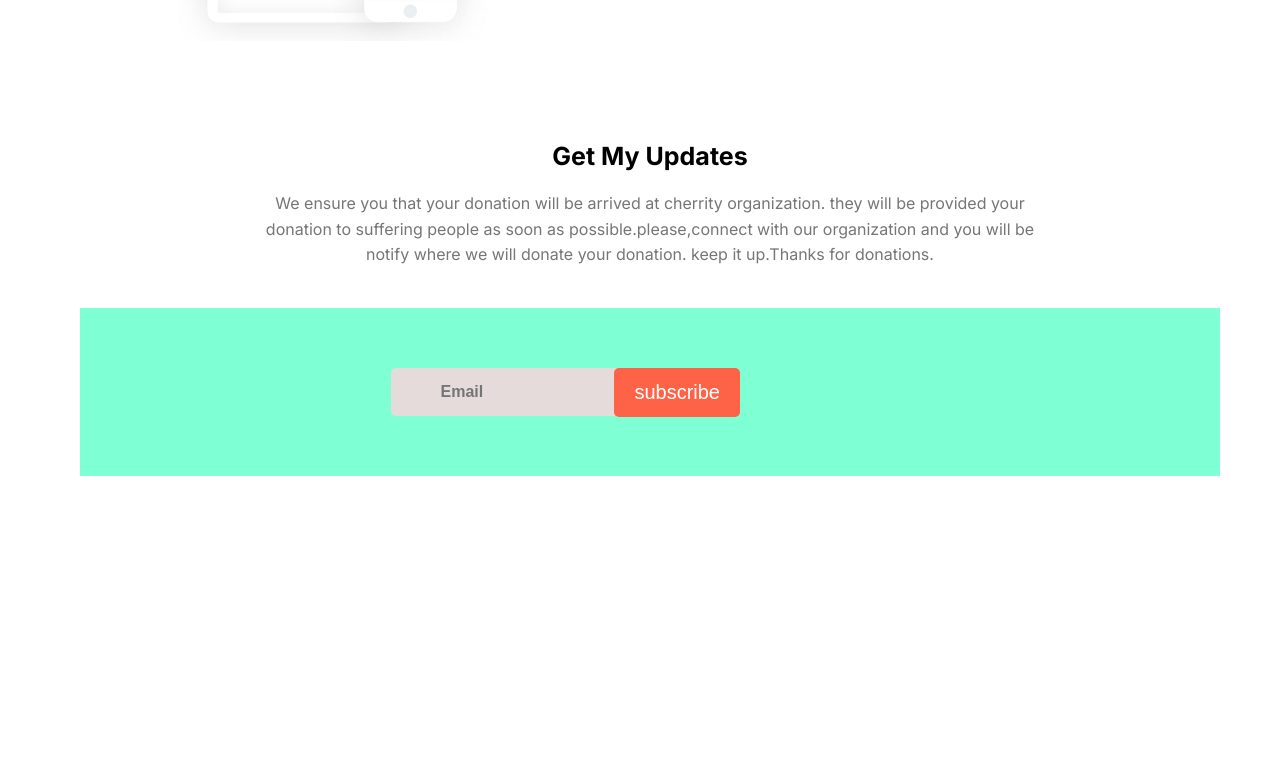
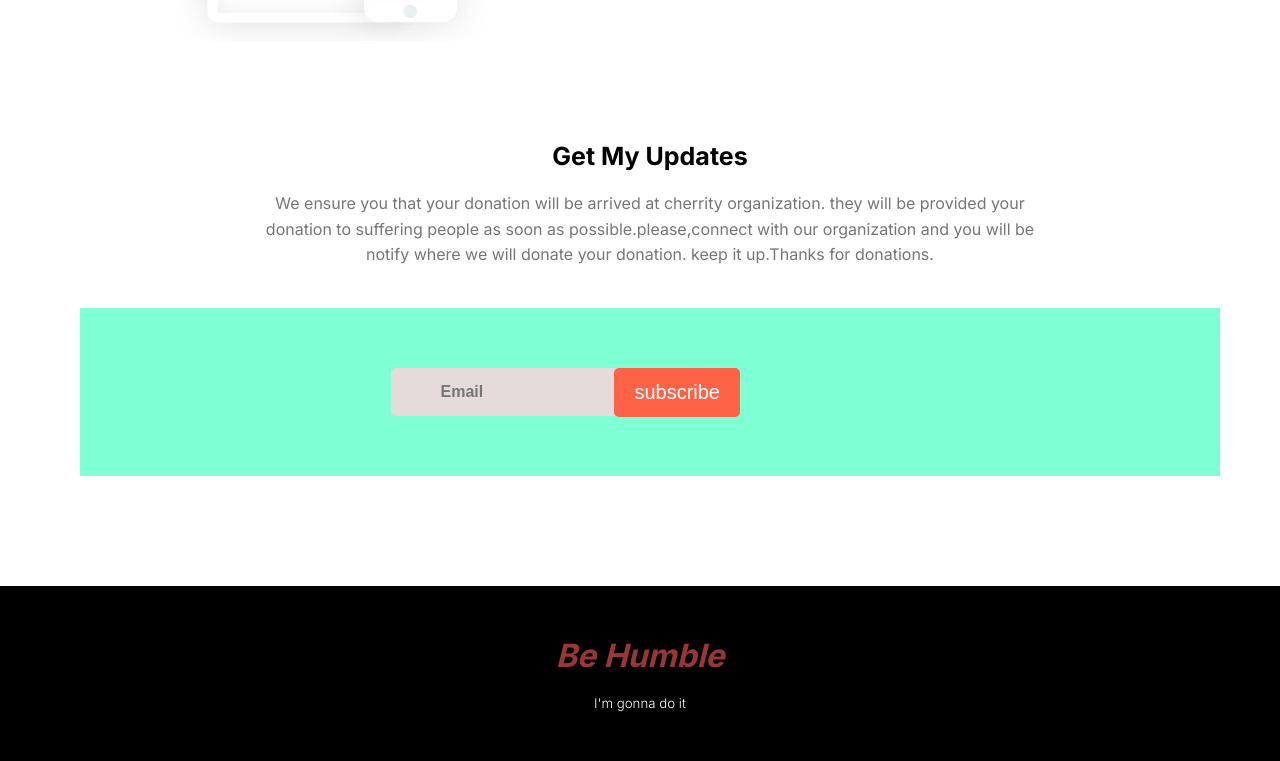
Before and after one commit to Rabbinur/donate-today, a plain HTML site: page index.html in a window 1280 px wide. Shown: the part 2197-2958 px from the top of the page. Before the commit the page ends 2783 px from the top, so only its background shows below. Drawn offline with Linux system fonts and the light colour scheme.

Commit message:
footer section done

```diff
--- a/css/style.css
+++ b/css/style.css
@@ -329,3 +329,23 @@ input {
 }
 
 /* update css end */
+/* footer css start */
+footer {
+    width: 100%;
+    background: black;
+    text-align: center;
+    padding: 50px;
+}
+
+footer h1 {
+    color: rgb(153, 55, 55);
+    font-style: italic;
+    margin-bottom: 20px;
+}
+
+footer h5 {
+    color: white;
+    font-weight: 300;
+}
+
+/* footer css end */
--- a/index.html
+++ b/index.html
@@ -174,5 +174,10 @@
     <!-- footer section code start -->
 
     <!-- footer section code start -->
+    <footer>
+      <h1>Be Humble</h1>
+      <h5>I'm gonna do it</h5>
+    </footer>
+    <!-- footer section code start -->
   </body>
 </html>
```
